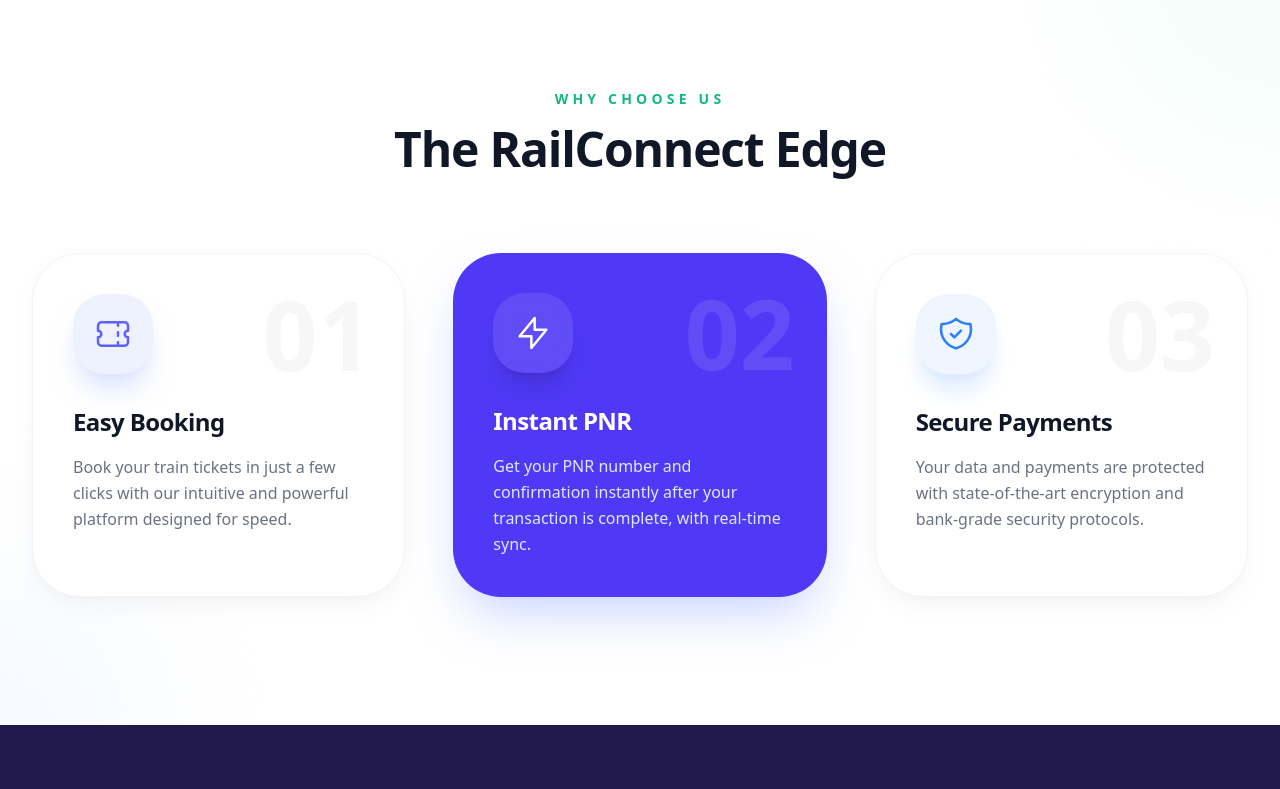
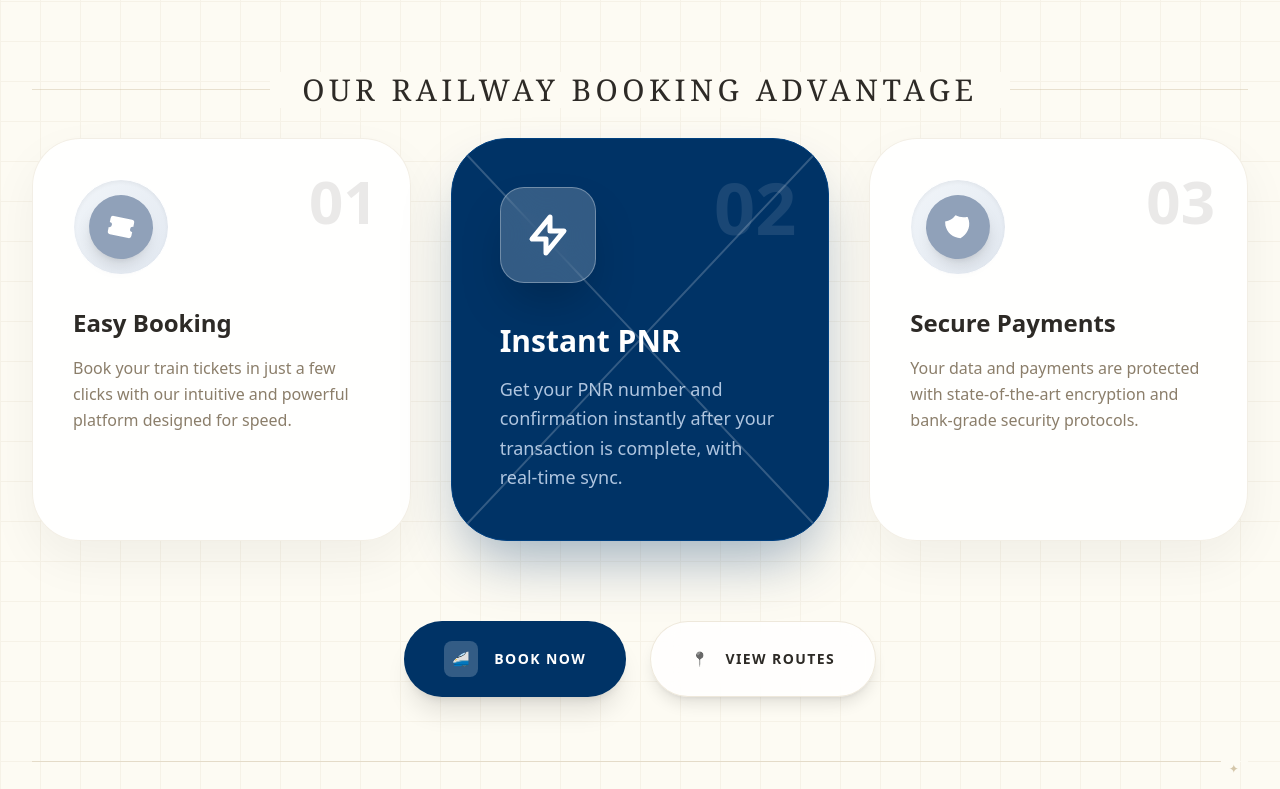
Before and after one commit to RishiVykunta/RMS, a Next.js app: page / in a window 1280 px wide. Shown: the part 2380-3169 px from the top of the page. Built offline with nearby package versions, Linux system fonts and the light colour scheme; no server answers; the database is empty.

Commit message:
style: final parchment and navy redesign for Features section

```diff
--- a/app/page.tsx
+++ b/app/page.tsx
@@ -366,50 +366,77 @@
       </section>
 
       {/* Features Section */}
-      <section className="py-32 bg-white relative overflow-hidden">
-        {/* Decorative Background Elements */}
-        <div className="absolute top-0 right-0 w-96 h-96 bg-emerald-50/50 rounded-full blur-3xl -translate-y-1/2 translate-x-1/2 pointer-events-none" />
-        <div className="absolute bottom-0 left-0 w-80 h-80 bg-blue-50/50 rounded-full blur-3xl translate-y-1/2 -translate-x-1/2 pointer-events-none" />
+      <section className="py-32 bg-[#fdfbf3] relative overflow-hidden">
+        {/* Parchment Grid Pattern */}
+        <div className="absolute inset-0 opacity-[0.15] pointer-events-none"
+             style={{ backgroundImage: 'linear-gradient(#d4c6a9 1px, transparent 1px), linear-gradient(90deg, #d4c6a9 1px, transparent 1px)', backgroundSize: '40px 40px' }} />
 
+        {/* Decorative Top/Bottom Lines */}
         <div className="max-w-7xl mx-auto px-4 sm:px-6 lg:px-8 relative z-10">
-          <div className="text-center mb-20">
-            <h2 className="text-sm font-black text-brand uppercase tracking-[0.3em] mb-4">Why Choose Us</h2>
-            <p className="text-4xl md:text-5xl font-black text-gray-900 tracking-tight">The RailConnect Edge</p>
+          <div className="w-full h-px bg-[#d4c6a9]/50 mb-12 flex justify-center items-center">
+            <div className="bg-[#fdfbf3] px-8">
+              <h2 className="text-2xl md:text-3xl font-serif text-[#2d2a26] tracking-[0.15em] uppercase text-center">Our Railway Booking Advantage</h2>
+            </div>
           </div>
 
-          <div className="grid grid-cols-1 md:grid-cols-3 gap-12">
-            <div className="group relative p-10 rounded-[3rem] bg-white border border-gray-100 shadow-premium hover:shadow-2xl transition-all duration-500 hover:-translate-y-2 overflow-hidden">
-              <div className="absolute top-0 right-0 p-8 opacity-[0.03] text-8xl font-black pointer-events-none group-hover:scale-110 transition-transform duration-700">01</div>
-              <div className="w-20 h-20 rounded-[2rem] bg-indigo-50 text-indigo-500 flex items-center justify-center mb-8 group-hover:bg-indigo-500 group-hover:text-white group-hover:scale-110 transition-all duration-500 shadow-xl shadow-indigo-100 group-hover:shadow-indigo-200">
-                <svg className="w-10 h-10" fill="none" stroke="currentColor" viewBox="0 0 24 24">
-                  <path strokeLinecap="round" strokeLinejoin="round" strokeWidth="1.5" d="M15 5v2m0 4v2m0 4v2M5 5a2 2 0 00-2 2v3a2 2 0 110 4v3a2 2 0 002 2h14a2 2 0 002-2v-3a2 2 0 110-4V7a2 2 0 00-2-2H5z" />
+          <div className="grid grid-cols-1 md:grid-cols-3 gap-10">
+            {/* Card 01 - Easy Booking */}
+            <div className="group relative p-10 rounded-[3rem] bg-white/90 backdrop-blur-sm border border-[#d4c6a9]/30 shadow-[0_20px_50px_rgba(0,0,0,0.05)] hover:shadow-2xl transition-all duration-500 overflow-hidden">
+              <div className="absolute top-0 right-0 p-8 text-6xl font-black text-[#2d2a26]/10 pointer-events-none group-hover:scale-110 transition-transform">01</div>
+              <div className="w-24 h-24 rounded-full bg-gradient-to-br from-slate-100 to-slate-200 shadow-inner flex items-center justify-center mb-8 border border-white">
+                <div className="w-16 h-16 rounded-full bg-slate-400 rotate-12 flex items-center justify-center text-white shadow-lg">
+                  <svg className="w-8 h-8" fill="currentColor" viewBox="0 0 24 24"><path d="M15 5v2m0 4v2m0 4v2M5 5a2 2 0 00-2 2v3a2 2 0 110 4v3a2 2 0 002 2h14a2 2 0 002-2v-3a2 2 0 110-4V7a2 2 0 00-2-2H5z" /></svg>
+                </div>
+              </div>
+              <h3 className="text-2xl font-black text-[#2d2a26] mb-4">Easy Booking</h3>
+              <p className="text-[#8b7e6a] leading-relaxed font-medium">Book your train tickets in just a few clicks with our intuitive and powerful platform designed for speed.</p>
+            </div>
+
+            {/* Card 02 - Instant PNR (Highlighted) */}
+            <div className="group relative p-12 rounded-[3.5rem] bg-[#003366] shadow-[0_30px_60px_-15px_rgba(0,51,102,0.4)] hover:shadow-[0_40px_80px_-15px_rgba(0,51,102,0.5)] transition-all duration-500 transform hover:-translate-y-2 overflow-hidden border border-[#004080]">
+              <div className="absolute top-0 right-0 p-8 text-7xl font-black text-white/10 pointer-events-none group-hover:scale-110 transition-transform">02</div>
+              {/* Subtle Blue Glow/Pattern */}
+              <div className="absolute inset-0 opacity-20 pointer-events-none">
+                <svg className="w-full h-full" viewBox="0 0 100 100" preserveAspectRatio="none">
+                  <path d="M0 0 L100 100 M100 0 L0 100" stroke="white" strokeWidth="0.5" fill="none" />
                 </svg>
               </div>
-              <h3 className="text-2xl font-black text-gray-900 mb-4 tracking-tight">Easy Booking</h3>
-              <p className="text-gray-500 leading-relaxed font-medium">Book your train tickets in just a few clicks with our intuitive and powerful platform designed for speed.</p>
+              <div className="w-24 h-24 rounded-3xl bg-white/20 backdrop-blur-xl flex items-center justify-center mb-10 shadow-2xl border border-white/30 group-hover:bg-white group-hover:scale-110 transition-all duration-500">
+                <svg className="w-12 h-12 text-white group-hover:text-[#003366]" fill="none" stroke="currentColor" viewBox="0 0 24 24">
+                  <path strokeLinecap="round" strokeLinejoin="round" strokeWidth="2.5" d="M13 10V3L4 14h7v7l9-11h-7z" />
+                </svg>
+              </div>
+              <h3 className="text-3xl font-black text-white mb-4">Instant PNR</h3>
+              <p className="text-blue-100/80 leading-relaxed font-medium text-lg">Get your PNR number and confirmation instantly after your transaction is complete, with real-time sync.</p>
             </div>
 
-            <div className="group relative p-10 rounded-[3rem] bg-indigo-600 shadow-2xl shadow-indigo-200 hover:shadow-indigo-300 transition-all duration-500 hover:-translate-y-2 overflow-hidden">
-              <div className="absolute top-0 right-0 p-8 opacity-[0.1] text-8xl font-black text-white pointer-events-none group-hover:scale-110 transition-transform duration-700">02</div>
-              <div className="w-20 h-20 rounded-[2rem] bg-white/10 text-white flex items-center justify-center mb-8 backdrop-blur-md group-hover:bg-white group-hover:text-indigo-600 group-hover:scale-110 transition-all duration-500 shadow-xl shadow-black/10">
-                <svg className="w-10 h-10" fill="none" stroke="currentColor" viewBox="0 0 24 24">
-                  <path strokeLinecap="round" strokeLinejoin="round" strokeWidth="1.5" d="M13 10V3L4 14h7v7l9-11h-7z" />
-                </svg>
+            {/* Card 03 - Secure Payments */}
+            <div className="group relative p-10 rounded-[3rem] bg-white/90 backdrop-blur-sm border border-[#d4c6a9]/30 shadow-[0_20px_50px_rgba(0,0,0,0.05)] hover:shadow-2xl transition-all duration-500 overflow-hidden">
+              <div className="absolute top-0 right-0 p-8 text-6xl font-black text-[#2d2a26]/10 pointer-events-none group-hover:scale-110 transition-transform">03</div>
+              <div className="w-24 h-24 rounded-full bg-gradient-to-br from-slate-100 to-slate-200 shadow-inner flex items-center justify-center mb-8 border border-white">
+                <div className="w-16 h-16 rounded-full bg-slate-400 -rotate-12 flex items-center justify-center text-white shadow-lg">
+                  <svg className="w-8 h-8" fill="currentColor" viewBox="0 0 24 24"><path d="M9 12l2 2 4-4m5.618-4.016A11.955 11.955 0 0112 2.944a11.955 11.955 0 01-8.618 3.034L3 9c0 5.591 3.824 10.29 9 11.622 5.176-1.332 9-6.03 9-11.622l-.382-3.032z" /></svg>
+                </div>
               </div>
-              <h3 className="text-2xl font-black text-white mb-4 tracking-tight">Instant PNR</h3>
-              <p className="text-indigo-100 leading-relaxed font-medium">Get your PNR number and confirmation instantly after your transaction is complete, with real-time sync.</p>
+              <h3 className="text-2xl font-black text-[#2d2a26] mb-4">Secure Payments</h3>
+              <p className="text-[#8b7e6a] leading-relaxed font-medium">Your data and payments are protected with state-of-the-art encryption and bank-grade security protocols.</p>
             </div>
+          </div>
 
-            <div className="group relative p-10 rounded-[3rem] bg-white border border-gray-100 shadow-premium hover:shadow-2xl transition-all duration-500 hover:-translate-y-2 overflow-hidden">
-              <div className="absolute top-0 right-0 p-8 opacity-[0.03] text-8xl font-black pointer-events-none group-hover:scale-110 transition-transform duration-700">03</div>
-              <div className="w-20 h-20 rounded-[2rem] bg-blue-50 text-blue-500 flex items-center justify-center mb-8 group-hover:bg-blue-500 group-hover:text-white group-hover:scale-110 transition-all duration-500 shadow-xl shadow-blue-100 group-hover:shadow-blue-200">
-                <svg className="w-10 h-10" fill="none" stroke="currentColor" viewBox="0 0 24 24">
-                  <path strokeLinecap="round" strokeLinejoin="round" strokeWidth="1.5" d="M9 12l2 2 4-4m5.618-4.016A11.955 11.955 0 0112 2.944a11.955 11.955 0 01-8.618 3.034L3 9c0 5.591 3.824 10.29 9 11.622 5.176-1.332 9-6.03 9-11.622l-.382-3.032z" />
-                </svg>
-              </div>
-              <h3 className="text-2xl font-black text-gray-900 mb-4 tracking-tight">Secure Payments</h3>
-              <p className="text-gray-500 leading-relaxed font-medium">Your data and payments are protected with state-of-the-art encryption and bank-grade security protocols.</p>
-            </div>
+          {/* Bottom Action Buttons */}
+          <div className="mt-20 flex flex-wrap justify-center gap-6">
+            <button className="bg-[#003366] text-white px-10 py-5 rounded-full font-black uppercase tracking-widest text-sm shadow-xl hover:shadow-navy/40 hover:-translate-y-1 transition-all flex items-center gap-4 group">
+              <span className="bg-white/20 p-2 rounded-lg group-hover:bg-white group-hover:text-[#003366] transition-colors">🚄</span>
+              Book Now
+            </button>
+            <button className="bg-white/80 backdrop-blur-md text-[#2d2a26] border border-[#d4c6a9]/40 px-10 py-5 rounded-full font-black uppercase tracking-widest text-sm shadow-lg hover:shadow-xl hover:-translate-y-1 transition-all flex items-center gap-4 group">
+              <span className="grayscale group-hover:grayscale-0 transition-all">📍</span>
+              View Routes
+            </button>
+          </div>
+
+          <div className="w-full h-px bg-[#d4c6a9]/50 mt-16 flex justify-end">
+            <div className="bg-[#fdfbf3] px-2 text-[#d4c6a9] text-xs font-serif uppercase tracking-widest">✦</div>
           </div>
         </div>
       </section>
```
